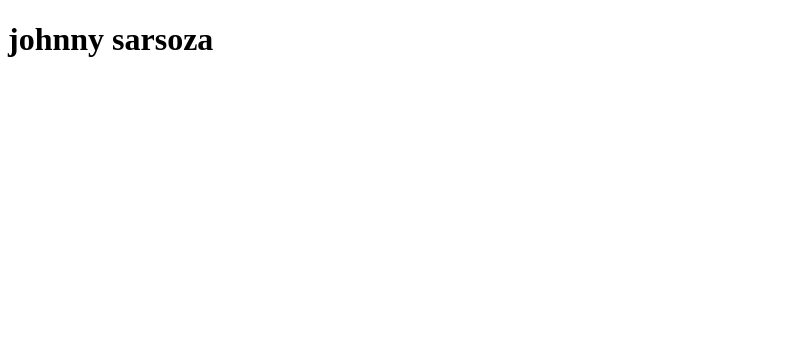
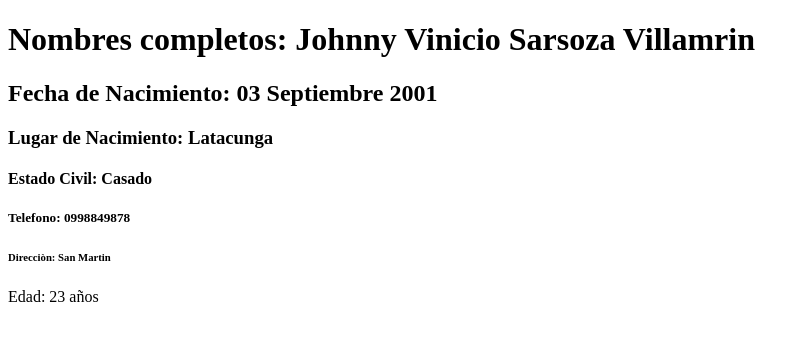
Before and after one commit to kleveros123/todos, a plain HTML site: page johnny.html in a window 1280 px wide. Shown: the whole page, without its empty margins (0-811 px from the left). Drawn offline with Linux system fonts and the light colour scheme.

Commit message:
Segundo cambio

```diff
--- a/johnny.html
+++ b/johnny.html
@@ -6,6 +6,26 @@
     <title>Document</title>
 </head>
 <body>
-    <h1>johnny sarsoza</h1>
+    <h1>Nombres completos:
+        Johnny Vinicio Sarsoza Villamrin
+    </h1>
+    <h2>Fecha de Nacimiento:
+        03 Septiembre 2001
+    </h2>
+    <h3>Lugar de Nacimiento:
+        Latacunga
+    </h3>
+    <h4>Estado Civil:
+        Casado
+    </h4>
+    <h5>Telefono:
+     0998849878
+    </h5>
+    <h6>Direcciòn:
+        San Martin
+    </h6>
+    <h7>Edad:
+        23 años
+    </h7>
 </body>
 </html>
```
